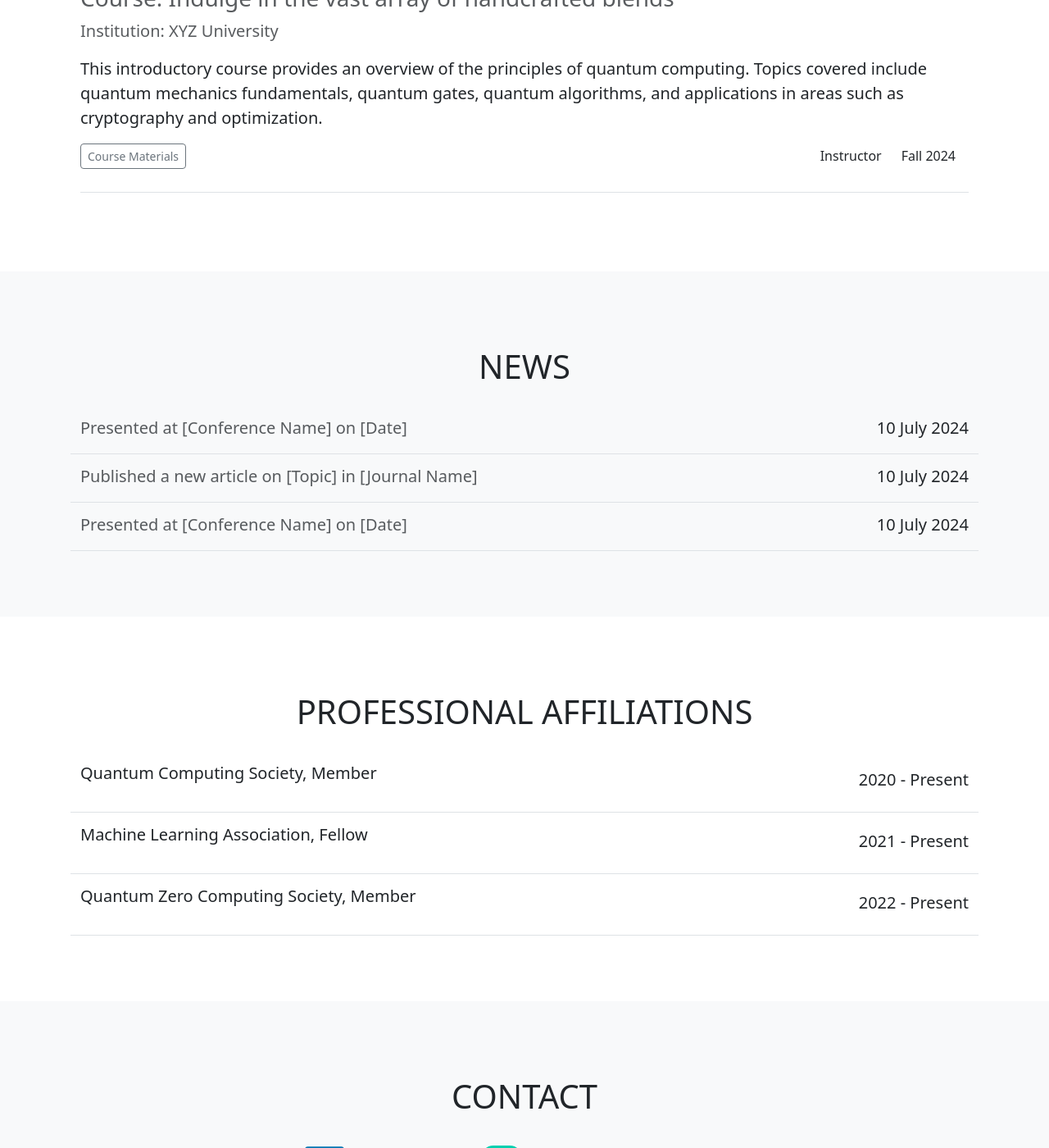
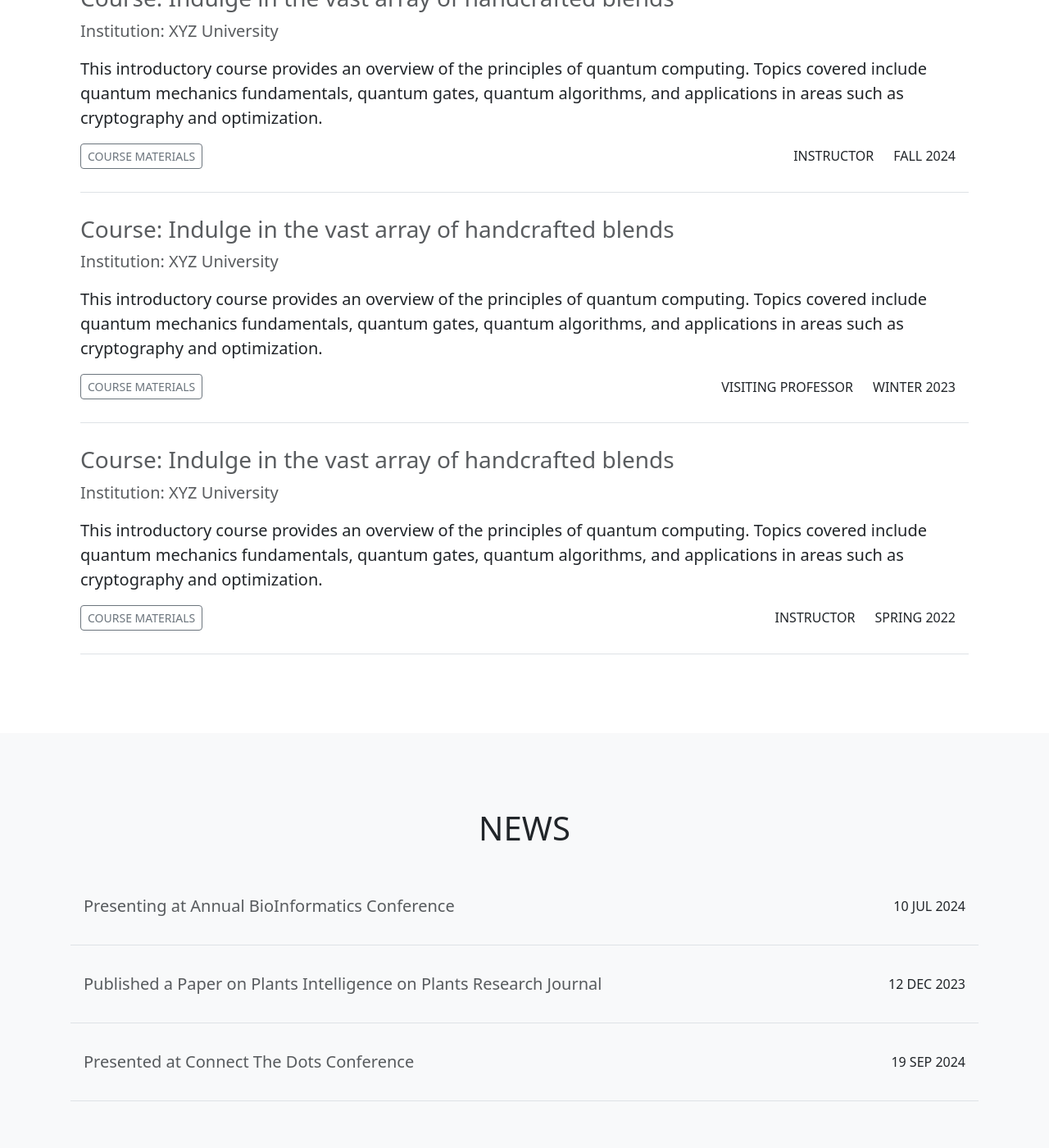
Before and after one commit to sohom070994/sohom070994.github.io, a Jekyll site: the page built from index.markdown, in a window 1280 px wide and 1400 px high, scrolled down 1749 px. Shown: the whole window at 82% size. Built offline with Jekyll 4.4.1, drawn with Linux system fonts in a browser that asks for light colours; some of the changed text lies outside the part shown.

Commit message:
Abstract away all the content into data file

```diff
--- a/_data/hometext.yml
+++ b/_data/hometext.yml
@@ -8,9 +8,9 @@ header:
     might fill up with actual useful content.
   buttons:
     - text: "Get In Touch"
-      url: "#x"
+      url: "#contact"
     - text: "Teaching"
-      url: "#x"
+      url: "#teaching"
 
 projects:
   title: "Projects"
@@ -18,15 +18,18 @@ projects:
     - title: "Indulge in the vast array of handcrafted blends and single-origin coffees"
       contributors: "Prof. Jane X. Researcher, Dr. Michael Y. Collaborator"
       abstract: "Some placeholder content for the collapse component. This panel is hidden by default but revealed when the user activates the relevant trigger."
-      pdf: "/documents/project.pdf"
+      pdf: "/assets/pdf/example-project-document.pdf"
+      status: "complete"
     - title: "Indulge in the vast array of handcrafted blends and single-origin coffees"
       contributors: "Prof. Jane X. Researcher, Dr. Michael Y. Collaborator"
       abstract: "Some placeholder content for the collapse component. This panel is hidden by default but revealed when the user activates the relevant trigger."
-      pdf: "/documents/project.pdf"
+      pdf: "/assets/pdf/example-project-document.pdf"
+      status: "complete"
     - title: "Indulge in the vast array of handcrafted blends and single-origin coffees"
       contributors: "Prof. Jane X. Researcher, Dr. Michael Y. Collaborator"
       abstract: "Some placeholder content for the collapse component. This panel is hidden by default but revealed when the user activates the relevant trigger."
-      pdf: "/documents/project.pdf"
+      pdf: "/assets/pdf/example-project-document.pdf"
+      status: "ongoing"
 
 teaching:
   title: "Teaching"
@@ -37,11 +40,46 @@ teaching:
         This introductory course provides an overview of the principles of quantum computing.
         Topics covered include quantum mechanics fundamentals, quantum gates, quantum algorithms,
         and applications in areas such as cryptography and optimization.
+      role: "Instructor"
+      period: "Fall 2024"
+    - title: "Course: Indulge in the vast array of handcrafted blends"
+      school: "Institution: XYZ University"
+      text: |
+        This introductory course provides an overview of the principles of quantum computing.
+        Topics covered include quantum mechanics fundamentals, quantum gates, quantum algorithms,
+        and applications in areas such as cryptography and optimization.
+      role: "Visiting Professor"
+      period: "winter 2023"
+    - title: "Course: Indulge in the vast array of handcrafted blends"
+      school: "Institution: XYZ University"
+      text: |
+        This introductory course provides an overview of the principles of quantum computing.
+        Topics covered include quantum mechanics fundamentals, quantum gates, quantum algorithms,
+        and applications in areas such as cryptography and optimization.
+      role: "Instructor"
+      period: "Spring 2022"
 news:
   title: "News"
+  list:
+    - text: "Presenting at Annual BioInformatics Conference"
+      url: "https://example.com"
+      date: "10 Jul 2024"
+    - text: "Published a Paper on Plants Intelligence on Plants Research Journal"
+      url: "https://example.com"
+      date: "12 Dec 2023"
+    - text: "Presented at Connect The Dots Conference"
+      url: "https://example.com"
+      date: "19 Sep 2024"
 
 affiliations:
   title: "Professional Affiliations"
+  list:
+    - text: "Quantum Computing Society, Member"
+      period: "2020 - Present"
+    - text: "Machine Learning Association, Fellow"
+      period: "2021 - Present"
+    - text: "Bionic Zero Research Society, Member"
+      period: "2019 - Present"
 
 contact:
   title: "Contact"
@@ -52,13 +90,13 @@ contact:
       icon: "envelope-square.svg"
     - linkedin:
       text: "linkedIn"
-      url: "#"
+      url: "https://linkedin.com"
       icon: "linkedin-original.svg"
     - researchgate:
       text: "ResearchGate"
-      url: "#"
+      url: "https://researchgate.com"
       icon: "researchgate.svg"
     - academia_edu:
       text: "Academia.edu"
-      url: "#"
+      url: "https://academia.edu"
       icon: "academia-square.svg"
--- a/_layouts/home.html
+++ b/_layouts/home.html
@@ -9,7 +9,7 @@
   <body class="d-flex flex-column h-100">
     <nav class="navbar navbar-expand-lg bg-white border-bottom">
       <div class="container col-xxl-8">
-        <a class="navbar-brand" href="#">Philip Academic</a>
+        <a class="navbar-brand" href="{{site.baseurl}}">Philip Academic</a>
         <button class="navbar-toggler" type="button" data-bs-toggle="collapse" data-bs-target="#navbarSupportedContent" aria-controls="navbarSupportedContent" aria-expanded="false" aria-label="Toggle navigation">
           <span class="navbar-toggler-icon"></span>
         </button>
@@ -27,14 +27,14 @@
     <!-- End of Navbar -->
 
     <div class="container col-xxl-8 px-4 py-5 py-lg-10">
-      <div class="row flex-lg-row align-items-center g-5 py-5">
-        <div class="col-md-7">
+      <div class="row flex-lg-row justify-content-between align-items-center g-5 py-5">
+        <div class="col-md-6">
           <h1 class="h-1 mb-2">{{site.data.hometext.header.title}}</h1>
           <p class="fs-3 fw-medium mb-3">{{site.data.hometext.header.sub_title}}</p>
           <p class="fs-5 mb-4">{{site.data.hometext.header.text}}</p>
           <div class="d-grid gap-2 d-md-flex justify-content-md-start">
             {% for button in site.data.hometext.header.buttons %}
-            <a href="#" class="btn btn-lg btn px-4 rounded-1 {% if forloop.first %} btn-primary me-md-2 {% else %} btn-outline-secondary {% endif %}">{{button.text}}</a>
+            <a href="{{button.url}}" class="btn btn-lg btn px-4 rounded-1 {% if forloop.first %} btn-primary me-md-2 {% else %} btn-outline-secondary {% endif %}">{{button.text}}</a>
             {% endfor %}
           </div>
         </div>
@@ -62,18 +62,17 @@
         </p>
         <div class="d-md-flex justify-content-between">
             <div class="d-grid gap-2 d-md-flex justify-content-md-start">
-                <button class="btn btn-outline-secondary btn-sm px-2 me-md-2" type="button" data-bs-toggle="collapse" data-bs-target="#project-1" aria-expanded="false" aria-controls="collapseExample">
-                  ABSTRACT
-                </button>
-                <button type="button" class="btn btn-outline-secondary btn px-2 me-md-2">PDF</button>
+              <button class="btn btn-outline-secondary btn-sm px-2 me-md-2" type="button" data-bs-toggle="collapse" data-bs-target="#project-{{forloop.index}}" aria-expanded="false" aria-controls="collapseExample">
+                ABSTRACT
+              </button>
+              <a href="{{project.pdf}}" class="btn btn-outline-secondary btn px-2 me-md-2">PDF</a>
             </div>
-            <div class="d-md-flex justify-content-md-start align-items-center fs-5">
-                <span class="px-2 me-md-2">ONGOING</span>
-                <span class="px-2 me-md-2">2024</span>
+            <div class="d-md-flex justify-content-md-start align-items-center">
+              <span class="px-2 me-md-2 text-uppercase">{{project.status}}</span>
             </div>
         </div>
         <div class="p-3 pb-md-4 mx-auto border-bottom">
-          <div class="collapse" id="project-1">
+          <div class="collapse" id="project-{{forloop.index}}">
             <div class="card card-body fs-5">
               <p>Some placeholder content for the collapse component. This panel is hidden by default but revealed when the user activates the relevant trigger.</p>
             </div>
@@ -103,11 +102,11 @@
         </p>
         <div class="d-md-flex justify-content-between">
             <div class="d-grid gap-2 d-md-flex justify-content-md-start">
-                <button type="button" class="btn btn-outline-secondary btn-sm px-2 me-md-2">Course Materials</button>
+                <a href="https://example.com" class="btn btn-outline-secondary btn-sm px-2 me-md-2 text-uppercase">Course Materials</a>
             </div>
             <div class="d-md-flex justify-content-md-start align-items-center">
-                <span class="px-2 me-md-2">Instructor</span>
-                <span class="px-2 me-md-2">Fall 2024</span>
+                <span class="px-2 me-md-2 text-uppercase">{{course.role}}</span>
+                <span class="px-2 me-md-2 text-uppercase">{{course.period}}</span>
             </div>
         </div>
         <div class="p-3 pb-md-4 mx-auto border-bottom">
@@ -128,25 +127,14 @@
       <div class="p-3 pb-md-4 text-center">
         <h2 class="h1 text-uppercase">{{site.data.hometext.news.title}}</h2>
       </div>
-      <div class="border-bottom d-md-flex align-items-center fs-5 justify-content-between p-3 pb-md-4">
-        <a class="text-body-secondary text-decoration-none" href="#">
-          Presented at [Conference Name] on [Date]
+      {% for item in site.data.hometext.news.list %}
+      <div class="border-bottom d-md-flex align-items-center justify-content-between p-4 py-md-7">
+        <a class="text-body-secondary text-decoration-none fs-5" href="{{item.url}}">
+          {{item.text}}
         </a>
-        <span>10 July 2024</span>
+        <span class="text-uppercase">{{item.date}}</span>
       </div>
-      <div class="border-bottom d-md-flex align-items-center fs-5 justify-content-between p-3 pb-md-4">
-        <a class="text-body-secondary text-decoration-none" href="#">
-          Published a new article on [Topic] in [Journal Name]
-        </a>
-        <span>10 July 2024</span>
-
-      </div>
-      <div class="border-bottom d-md-flex align-items-center fs-5 justify-content-between p-3 pb-md-4">
-        <a class="text-body-secondary text-decoration-none" href="#">
-          Presented at [Conference Name] on [Date]
-        </a>
-        <span>10 July 2024</span>
-      </div>
+      {% endfor %}
     </div>
     <!-- End of News -->
     </div>
@@ -156,25 +144,14 @@
       <div class="p-3 pb-md-4 text-center">
         <h2 class="h1 text-uppercase">{{site.data.hometext.affiliations.title}}</h2>
       </div>
-      <div class="border-bottom d-md-flex align-items-center justify-content-between p-3 pb-md-4">
-        <p class="fs-5">
-          Quantum Computing Society, Member
+      {% for item in site.data.hometext.affiliations.list %}
+      <div class="border-bottom d-md-flex align-items-center justify-content-between p-4 py-md-7">
+        <p class="fs-5 mb-0 pb-0">
+          {{item.text}}
         </p>
-        <span class="fs-5">2020 - Present</span>
+        <span class="text-uppercase">{{item.period}}</span>
       </div>
-      <div class="border-bottom d-md-flex align-items-center justify-content-between p-3 pb-md-4">
-        <p class="fs-5">
-          Machine Learning Association, Fellow
-        </p>
-        <span class="fs-5">2021 - Present</span>
-
-      </div>
-      <div class="border-bottom d-md-flex align-items-center justify-content-between p-3 pb-md-4">
-        <p class="fs-5">
-          Quantum Zero Computing Society, Member
-        </p>
-        <span class="fs-5">2022 - Present</span>
-      </div>
+      {% endfor %}
     </div>
     <!-- End of Affiliation -->
 
@@ -208,7 +185,7 @@
         </div>
       </div>
       <div class="container mt-auto pt-4">
-        <p class="text-center text-body-secondary">© 2023 Your Name, Inc</p>
+        <p class="text-center text-body-secondary">© 2023 {{site.data.hometext.header.title}}. Powered by <a class="text-decoration-none" href="avic.devpractical.com/academic-website/">avic.devpractical.com</a></p>
       </div>
     </footer>
     <script src="https://cdn.jsdelivr.net/npm/bootstrap@5.3.2/dist/js/bootstrap.bundle.min.js" integrity="sha384-C6RzsynM9kWDrMNeT87bh95OGNyZPhcTNXj1NW7RuBCsyN/o0jlpcV8Qyq46cDfL" crossorigin="anonymous"></script>
```
Also changed, not shown: 1 other file.
